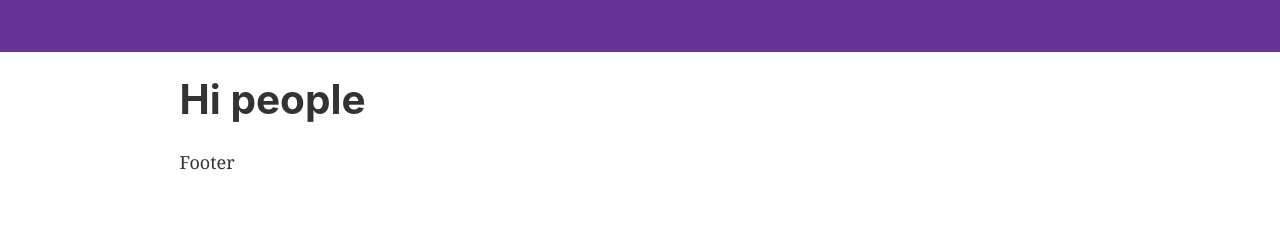
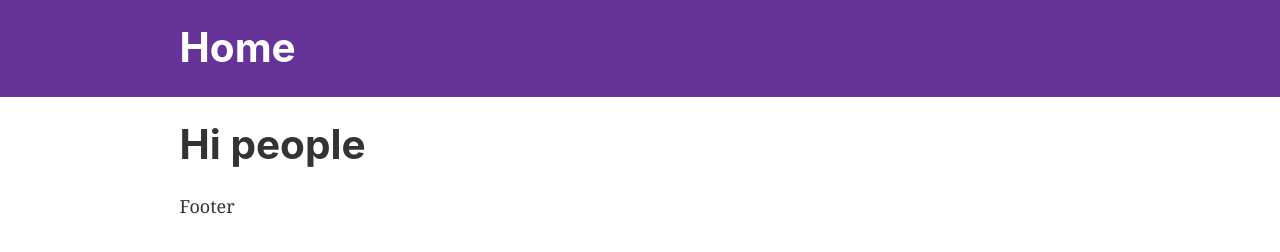
Before and after one commit to bekam797/Blog, a Gatsby site: page / in a window 1280 px wide. Built offline with nearby package versions, Linux system fonts and the light colour scheme; Gatsby itself is replaced by a stand-in of ours.

Commit message:
Delete sitetitle prop

```diff
--- a/src/components/header.js
+++ b/src/components/header.js
@@ -1,8 +1,7 @@
 import { Link } from 'gatsby';
-import PropTypes from 'prop-types';
 import React from 'react';
 
-const Header = ({ siteTitle }) => (
+const Header = () => (
   <header
     style={{
       background: 'rebeccapurple',
@@ -24,19 +23,11 @@ const Header = ({ siteTitle }) => (
             textDecoration: 'none',
           }}
         >
-          {siteTitle}
+          Home
         </Link>
       </h1>
     </div>
   </header>
 );
 
-Header.propTypes = {
-  siteTitle: PropTypes.string,
-};
-
-Header.defaultProps = {
-  siteTitle: '',
-};
-
 export default Header;
```
